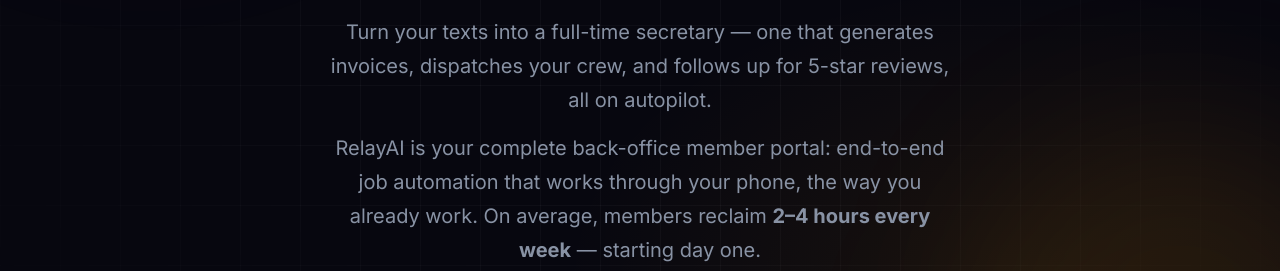
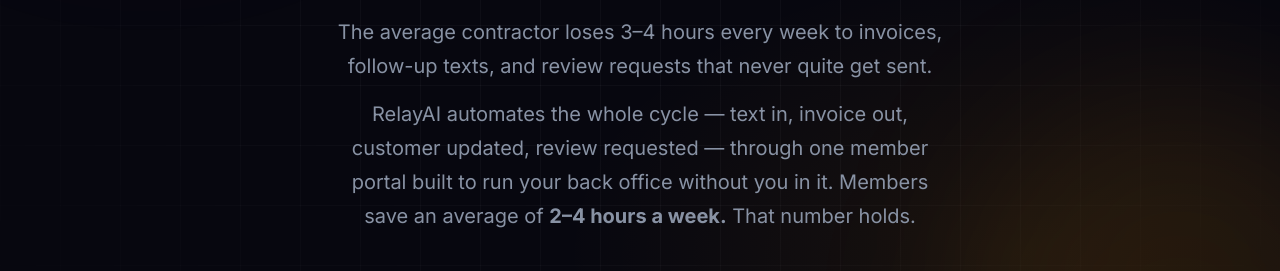
Before and after one commit to RelayAiUSA/relay-portal, a website: page relay-pwa/landing.html in a window 1280 px wide. Shown: the part 515-786 px from the top of the page. Drawn offline with Linux system fonts and the light colour scheme.

Commit message:
Update landing.html

```diff
--- a/relay-pwa/landing.html
+++ b/relay-pwa/landing.html
@@ -680,8 +680,8 @@
         <span class="gradient-text">Before You Leave the Job Site.</span>
       </h1>
       <p class="hero-sub reveal delay-2">
-        Turn your texts into a full-time secretary — one that generates invoices, dispatches your crew, and follows up for 5-star reviews, all on autopilot.<br>
-        <span style="display:block;margin-top:14px;">RelayAI is your complete back-office member portal: end-to-end job automation that works through your phone, the way you already work. On average, members reclaim <strong>2–4 hours every week</strong> — starting day one.</span>
+        The average contractor loses 3–4 hours every week to invoices, follow-up texts, and review requests that never quite get sent.<br>
+        <span style="display:block;margin-top:14px;">RelayAI automates the whole cycle — text in, invoice out, customer updated, review requested — through one member portal built to run your back office without you in it. Members save an average of <strong>2–4 hours a week.</strong> That number holds.</span>
       </p>
       <div class="hero-ctas reveal delay-3">
         <a href="https://buy.stripe.com/00w4gB79K9CsaW59LG6g802" class="btn btn-amber btn-lg">
```
